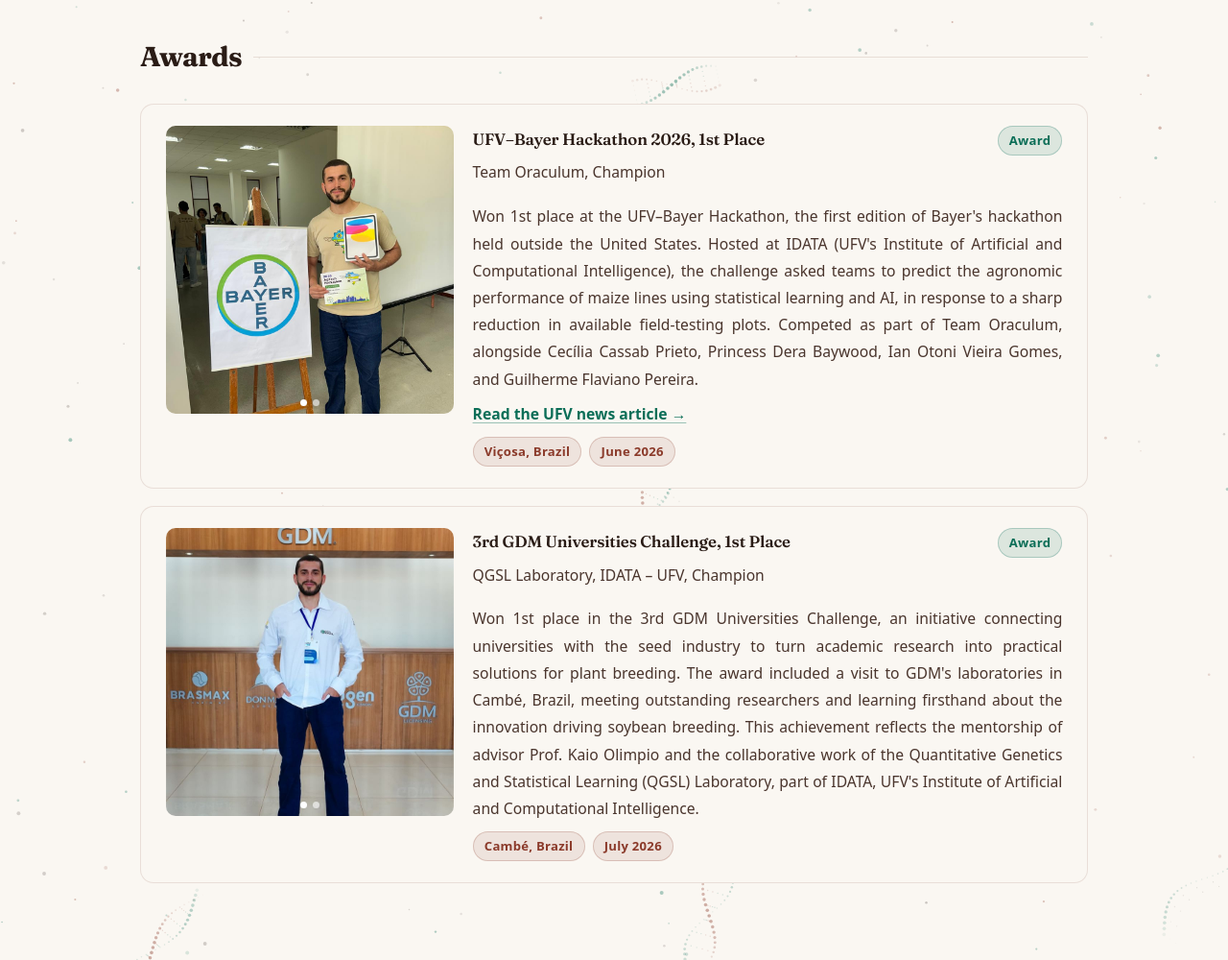
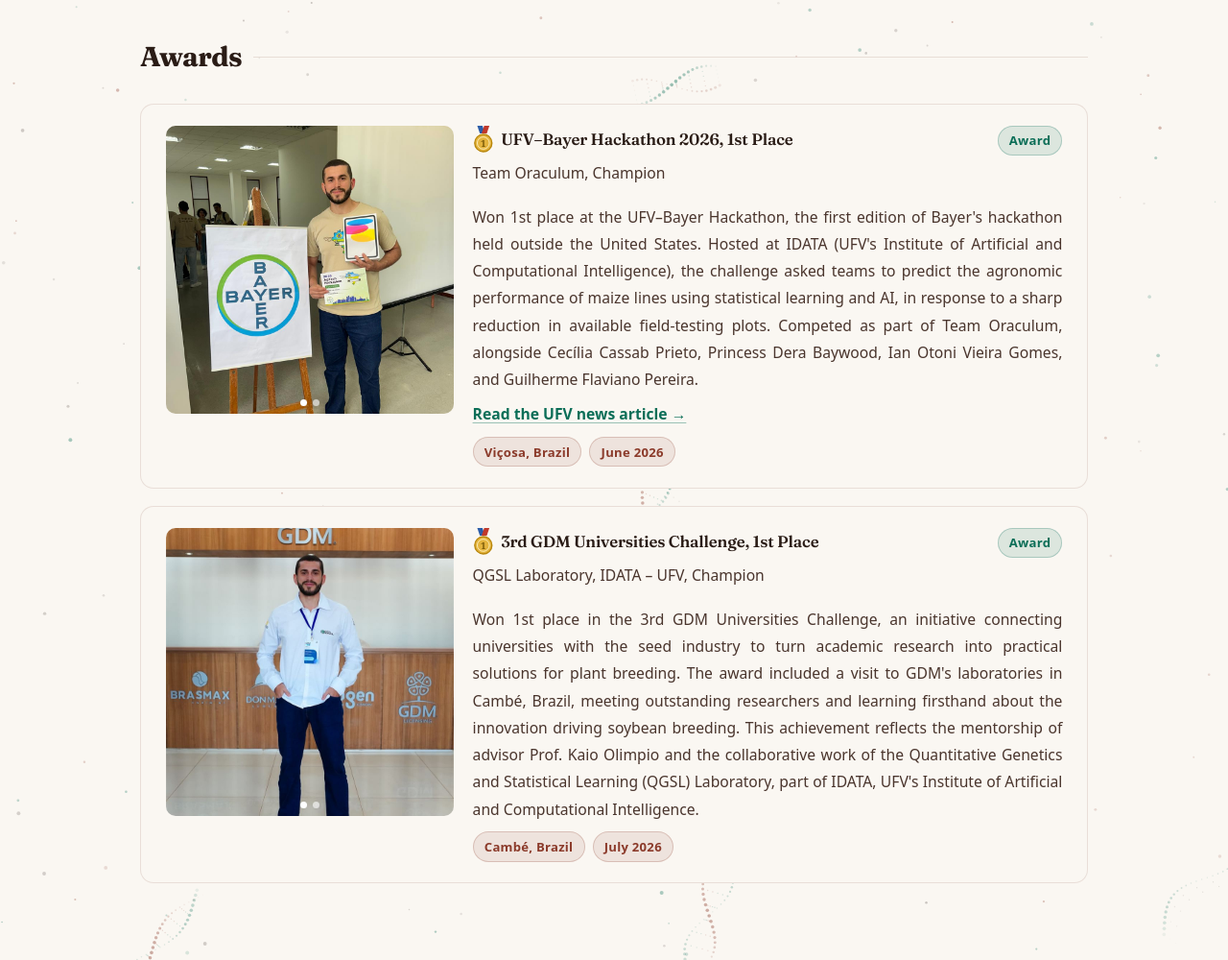
Before and after one commit to amario17/amario17.github.io, a plain HTML site: page index.html in a window 1280 px wide. Shown: the part 877-1877 px from the top of the page at 96% size. Drawn offline with Linux system fonts and the light colour scheme; animation ran at ten frames a second.

Commit message:
Add first-place medal icon to award titles

```diff
--- a/index.html
+++ b/index.html
@@ -108,6 +108,8 @@
       background: var(--bg-base);
     }
 
+    .award-title { display: flex; align-items: center; gap: 0.5rem; }
+    .award-title .medal { width: 1.35rem; height: 1.8rem; flex-shrink: 0; }
     /* Floating dots and DNA/RNA fragments behind the awards */
     .awards-wrap { position: relative; overflow: hidden; }
     .awards-wrap > section { position: relative; z-index: 1; }
@@ -604,7 +606,7 @@
             <div style="flex:1; min-width:0;">
               <div class="item-header">
                 <div>
-                  <h3>UFV–Bayer Hackathon 2026, 1st Place</h3>
+                  <h3 class="award-title"><svg class="medal" viewBox="0 0 24 32" aria-hidden="true"><path d="M5 0h6l3 9H8z" fill="#2b5ca8"/><path d="M19 0h-6l-3 9h6z" fill="#c0392b"/><circle cx="12" cy="20" r="10" fill="#e3b33d" stroke="#b8860b" stroke-width="1.5"/><circle cx="12" cy="20" r="7" fill="none" stroke="#fff3c4" stroke-width="1"/><text x="12" y="24.2" text-anchor="middle" font-size="11" font-weight="800" font-family="Georgia,serif" fill="#7a5a08">1</text></svg>UFV–Bayer Hackathon 2026, 1st Place</h3>
                   <p class="item-role">Team Oraculum, Champion</p>
                 </div>
                 <span class="tag accent">Award</span>
@@ -636,7 +638,7 @@
             <div style="flex:1; min-width:0;">
               <div class="item-header">
                 <div>
-                  <h3>3rd GDM Universities Challenge, 1st Place</h3>
+                  <h3 class="award-title"><svg class="medal" viewBox="0 0 24 32" aria-hidden="true"><path d="M5 0h6l3 9H8z" fill="#2b5ca8"/><path d="M19 0h-6l-3 9h6z" fill="#c0392b"/><circle cx="12" cy="20" r="10" fill="#e3b33d" stroke="#b8860b" stroke-width="1.5"/><circle cx="12" cy="20" r="7" fill="none" stroke="#fff3c4" stroke-width="1"/><text x="12" y="24.2" text-anchor="middle" font-size="11" font-weight="800" font-family="Georgia,serif" fill="#7a5a08">1</text></svg>3rd GDM Universities Challenge, 1st Place</h3>
                   <p class="item-role">QGSL Laboratory, IDATA – UFV, Champion</p>
                 </div>
                 <span class="tag accent">Award</span>
@@ -675,7 +677,7 @@
             <div style="flex:1; min-width:0;">
               <div class="item-header">
                 <div>
-                  <h3>Hackathon UFV–Bayer 2026, 1º Lugar</h3>
+                  <h3 class="award-title"><svg class="medal" viewBox="0 0 24 32" aria-hidden="true"><path d="M5 0h6l3 9H8z" fill="#2b5ca8"/><path d="M19 0h-6l-3 9h6z" fill="#c0392b"/><circle cx="12" cy="20" r="10" fill="#e3b33d" stroke="#b8860b" stroke-width="1.5"/><circle cx="12" cy="20" r="7" fill="none" stroke="#fff3c4" stroke-width="1"/><text x="12" y="24.2" text-anchor="middle" font-size="11" font-weight="800" font-family="Georgia,serif" fill="#7a5a08">1</text></svg>Hackathon UFV–Bayer 2026, 1º Lugar</h3>
                   <p class="item-role">Equipe Oraculum, Campeã</p>
                 </div>
                 <span class="tag accent">Prêmio</span>
@@ -707,7 +709,7 @@
             <div style="flex:1; min-width:0;">
               <div class="item-header">
                 <div>
-                  <h3>3º GDM Universities Challenge, 1º Lugar</h3>
+                  <h3 class="award-title"><svg class="medal" viewBox="0 0 24 32" aria-hidden="true"><path d="M5 0h6l3 9H8z" fill="#2b5ca8"/><path d="M19 0h-6l-3 9h6z" fill="#c0392b"/><circle cx="12" cy="20" r="10" fill="#e3b33d" stroke="#b8860b" stroke-width="1.5"/><circle cx="12" cy="20" r="7" fill="none" stroke="#fff3c4" stroke-width="1"/><text x="12" y="24.2" text-anchor="middle" font-size="11" font-weight="800" font-family="Georgia,serif" fill="#7a5a08">1</text></svg>3º GDM Universities Challenge, 1º Lugar</h3>
                   <p class="item-role">Laboratório QGSL, Idata – UFV, Campeão</p>
                 </div>
                 <span class="tag accent">Prêmio</span>
```
